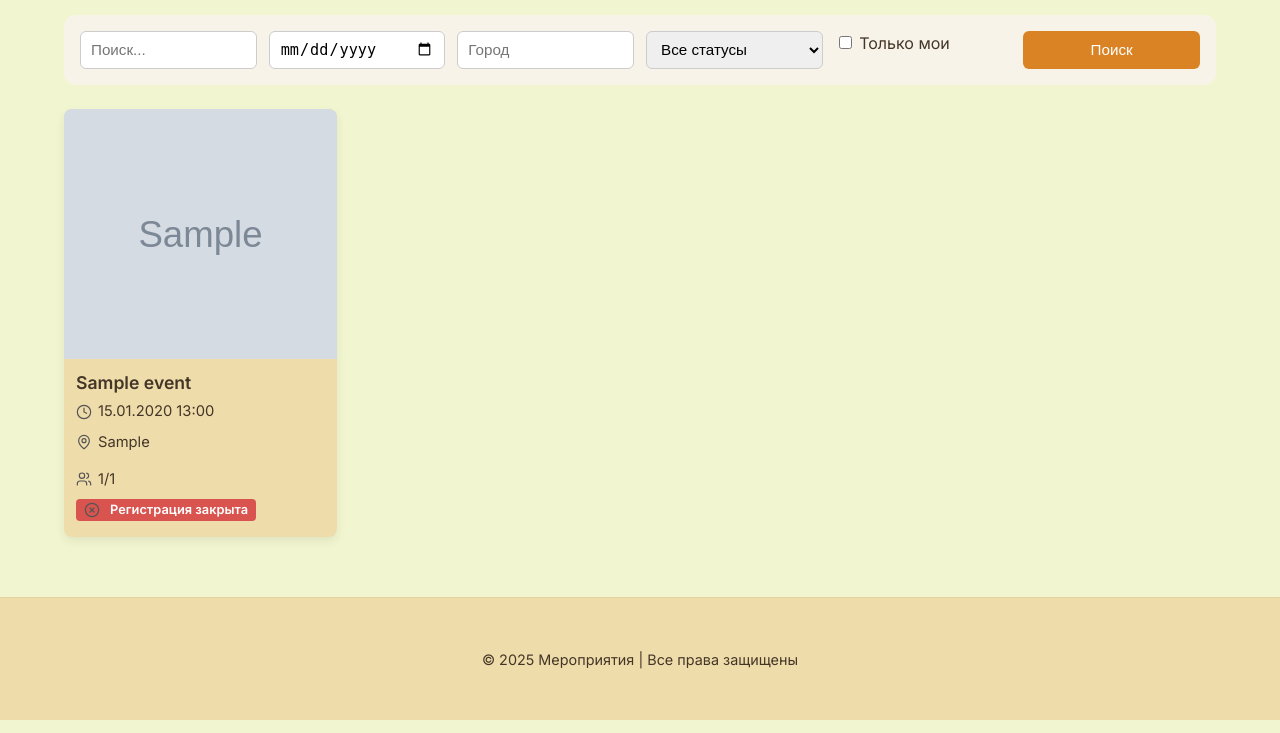
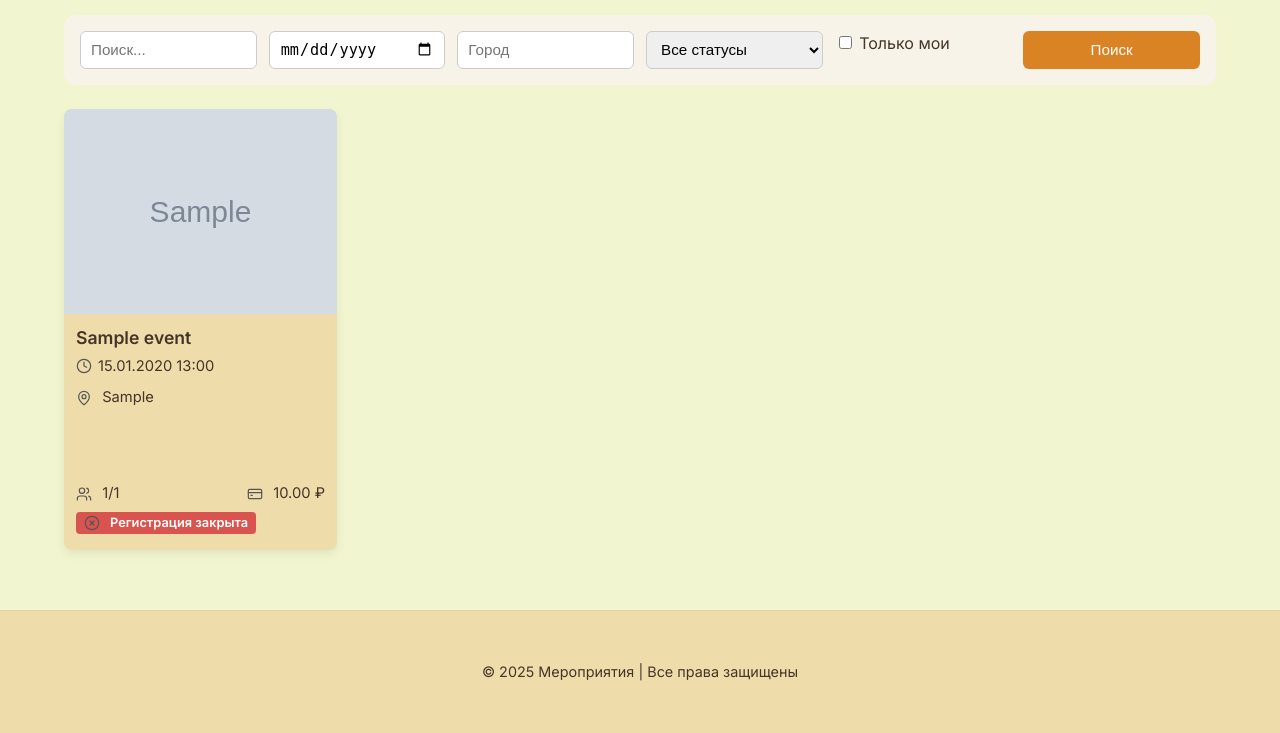
Before and after one commit to Retason/MassEvents, a Django app: page /events/ in a window 1280 px wide. Shown: the part 197-930 px from the top of the page. Run offline with Django 5.2, Linux system fonts and the light colour scheme; tables that the repository leaves empty hold one stand-in row (values such as "Sample post"); grey boxes marked "Sample" are stand-in pictures; some libraries are stand-ins or nearby versions.

Commit message:
Начало переделки, чуть починил дизайн

```diff
--- a/event_manager/settings.py
+++ b/event_manager/settings.py
@@ -83,7 +83,7 @@ DATABASES = {
         'NAME': 'event_manager',
         'USER': 'postgres',
         'PASSWORD': 'admin',
-        'HOST': 'db',
+        'HOST': 'localhost',
         'PORT': '5432',
     }
 }
--- a/events/forms.py
+++ b/events/forms.py
@@ -9,7 +9,7 @@ class EventForm(forms.ModelForm):
         model = Event
         fields = [
             'title', 'description', 'location', 'start_time', 'end_time',
-            'max_participants', 'image', 'registration_closed', 'enable_tasks'
+            'max_participants', 'image', 'registration_closed', 'enable_tasks', 'price'
         ]
         widgets = {
             'start_time': forms.TextInput(attrs={'class': 'form-control', 'id': 'id_start_time'}),
--- a/events/models.py
+++ b/events/models.py
@@ -16,6 +16,7 @@ class Event(models.Model):
     start_time = models.DateTimeField()
     end_time = models.DateTimeField()
     organizer = models.ForeignKey(settings.AUTH_USER_MODEL, on_delete=models.CASCADE)
+    price = models.DecimalField(max_digits=10, decimal_places=2, default=0.00, verbose_name="Стоимость участия (₽)")
 
     latitude = models.FloatField(blank=True, null=True)
     longitude = models.FloatField(blank=True, null=True)
--- a/events/urls.py
+++ b/events/urls.py
@@ -6,7 +6,7 @@ from .views import (
     toggle_registration, remove_participant, my_events,
     task_list, task_create, task_edit, task_delete, redeem_bonus_code, event_bonus_tasks,
     event_tasks_for_user, complete_event_task, event_user_tasks, submit_event_task_code,
-    complete_bonus_task, bonus_task_edit,
+    complete_bonus_task, bonus_task_edit, event_payment,
 )
 
 
@@ -42,4 +42,6 @@ urlpatterns = [
     path('bonus-tasks/<int:task_id>/edit/', bonus_task_edit, name='bonus-task-edit'),
 
     path('bonus-tasks/<int:task_id>/redeem/', bonus_task_code_form, name='redeem-bonus-code-form'),
+    path('<int:event_id>/payment/', event_payment, name='event-payment'),
+
 ]
--- a/events/views.py
+++ b/events/views.py
@@ -198,7 +198,7 @@ def event_delete(request, pk):
 
 @login_required
 def register_for_event(request, event_id):
-    """Записывает пользователя на мероприятие, если есть места и регистрация открыта"""
+    """Записывает пользователя на мероприятие, если есть места, регистрация открыта и хватает средств"""
     event = get_object_or_404(Event, id=event_id)
 
     if not event.is_registration_open():
@@ -208,6 +208,21 @@ def register_for_event(request, event_id):
     if EventRegistration.objects.filter(user=request.user, event=event).exists():
         messages.warning(request, "Вы уже записаны на это мероприятие!")
     else:
+        if event.price > 0:
+            if request.user.balance < event.price:
+                messages.error(request, f"Недостаточно средств. Требуется {event.price}₽.")
+                return redirect('event-detail', pk=event_id)
+
+            request.user.balance -= event.price
+            request.user.save()
+
+            WalletTransaction.objects.create(
+                user=request.user,
+                amount=event.price,
+                type=WalletTransaction.EXPENSE,
+                description=f"Оплата за участие в мероприятии: {event.title}"
+            )
+
         EventRegistration.objects.create(user=request.user, event=event)
         messages.success(request, "Вы успешно записались на мероприятие!")
 
@@ -701,3 +716,36 @@ def bonus_task_code_form(request, task_id):
         return redirect("event-detail", pk=task.event.id)
 
     return render(request, "events/bonus_code_form.html", {"task": task})
+
+
+@login_required
+def event_payment(request, event_id):
+    event = get_object_or_404(Event, id=event_id)
+
+    if EventRegistration.objects.filter(user=request.user, event=event).exists():
+        messages.info(request, "Вы уже зарегистрированы.")
+        return redirect('event-detail', pk=event.id)
+
+    if request.method == "POST":
+        # пока один способ, но структура под расширение
+        method = request.POST.get("method")
+        if method == "wallet":
+            if request.user.balance < event.price:
+                messages.error(request, "Недостаточно средств на балансе.")
+                return redirect('event-payment', event_id=event.id)
+
+            request.user.balance -= event.price
+            request.user.save()
+
+            WalletTransaction.objects.create(
+                user=request.user,
+                amount=event.price,
+                type=WalletTransaction.EXPENSE,
+                description=f"Оплата за участие в мероприятии: {event.title}"
+            )
+
+        EventRegistration.objects.create(user=request.user, event=event)
+        messages.success(request, "Вы успешно зарегистрированы!")
+        return redirect('event-detail', pk=event.id)
+
+    return render(request, "events/payment_form.html", {"event": event})
--- a/static/css/style.css
+++ b/static/css/style.css
@@ -995,3 +995,39 @@ a.btn-outline-primary:hover {
     padding: 0 4px;
     transition: 0.2s;
 }
+.card-line-flex {
+    display: flex;
+    justify-content: space-between;
+    align-items: center;
+    gap: 8px;
+}
+
+.truncate-3 {
+    display: -webkit-box;
+    -webkit-line-clamp: 3;
+    -webkit-box-orient: vertical;
+    overflow: hidden;
+    text-overflow: ellipsis;
+}
+
+.card-body-stretch {
+    display: flex;
+    flex-direction: column;
+    justify-content: space-between;
+    height: 100%;
+}
+
+.card-bottom {
+    margin-top: auto;
+    display: flex;
+    flex-direction: column;
+    gap: 4px;
+}
+
+.card-line.truncate-3 {
+    overflow: hidden;
+    display: -webkit-box;
+    -webkit-line-clamp: 2;
+    -webkit-box-orient: vertical;
+    min-height: 2.8em;
+}
--- a/templates/events/event_form.html
+++ b/templates/events/event_form.html
@@ -26,6 +26,12 @@
         <input type="number" class="input" placeholder=" " id="max_participants" name="max_participants"
                value="{{ form.max_participants.value|default_if_none:100 }}" min="1">
         <label for="max_participants">Максимум участников</label>
+    </div>
+
+    <div class="form-group-floating">
+        <input type="number" step="0.01" class="input" placeholder=" " id="price" name="price"
+               value="{{ form.price.value|default_if_none:0 }}" min="0">
+        <label for="price">Стоимость участия (₽)</label>
     </div>
 
     <div class="form-check mb-3" style="margin-top: -10px;">
--- a/templates/events/event_list.html
+++ b/templates/events/event_list.html
@@ -38,14 +38,22 @@
                     {% if event.image %}
                         <img src="{{ event.image.url }}" class="event-banner" alt="Изображение мероприятия">
                     {% else %}
-                        <img src="{% static 'images/default.jpg' %}" class="event-banner" alt="Нет изображения">
+                        <img src="{% static 'images/default_event.jpg' %}" class="event-banner" alt="Нет изображения">
                     {% endif %}
-                    <div class="card-body">
+                    <div class="card-body card-body-stretch">
                         <div class="card-title">{{ event.title }}</div>
                         <div class="card-line"><i data-lucide="clock" class="icon"></i> {{ event.start_time|date:"d.m.Y H:i" }}</div>
-                        <div class="card-line"><i data-lucide="map-pin" class="icon"></i> {{ event.location }}</div>
-                        <div class="card-spacer"></div>
-                        <div class="card-line"><i data-lucide="users" class="icon"></i> {{ event.eventregistration_set.count }}/{{ event.max_participants }}</div>
+                        <div class="card-line truncate-3"><i data-lucide="map-pin" class="icon"></i> {{ event.location }}</div>
+                        <div class="card-bottom"><div class="card-line card-line-flex">
+                            <div><i data-lucide="users" class="icon"></i> {{ event.eventregistration_set.count }}/{{ event.max_participants }}</div>
+                            <div><i data-lucide="credit-card" class="icon"></i>
+                                {% if event.price > 0 %}
+                                    {{ event.price }} ₽
+                                {% else %}
+                                    Бесплатно
+                                {% endif %}
+                            </div>
+                        </div>
                         <div class="card-line">
                             {% if event.registration_closed %}
                                 <span class="badge badge-red"><i data-lucide="x-circle" class="icon"></i> Регистрация закрыта</span>
@@ -54,7 +62,7 @@
                             {% else %}
                                 <span class="badge badge-green"><i data-lucide="check-circle" class="icon"></i> Регистрация открыта</span>
                             {% endif %}
-                        </div>
+                        </div></div>
                     </div>
                 </div>
             </a>
```
Also changed, not shown: templates/events/event_detail.html (+18 -2 lines), templates/events/payment_form.html (added, +26 -0 lines), events/migrations/0014_event_price.py (added).
